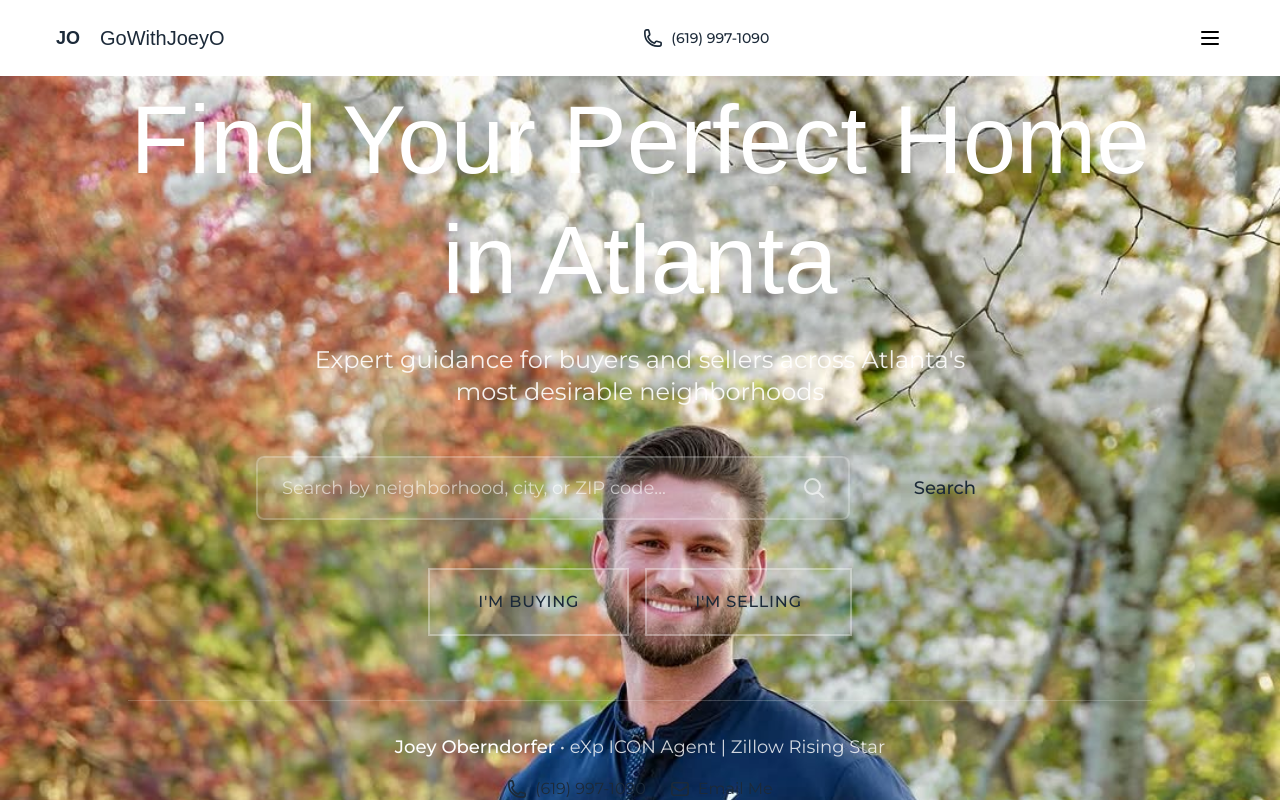
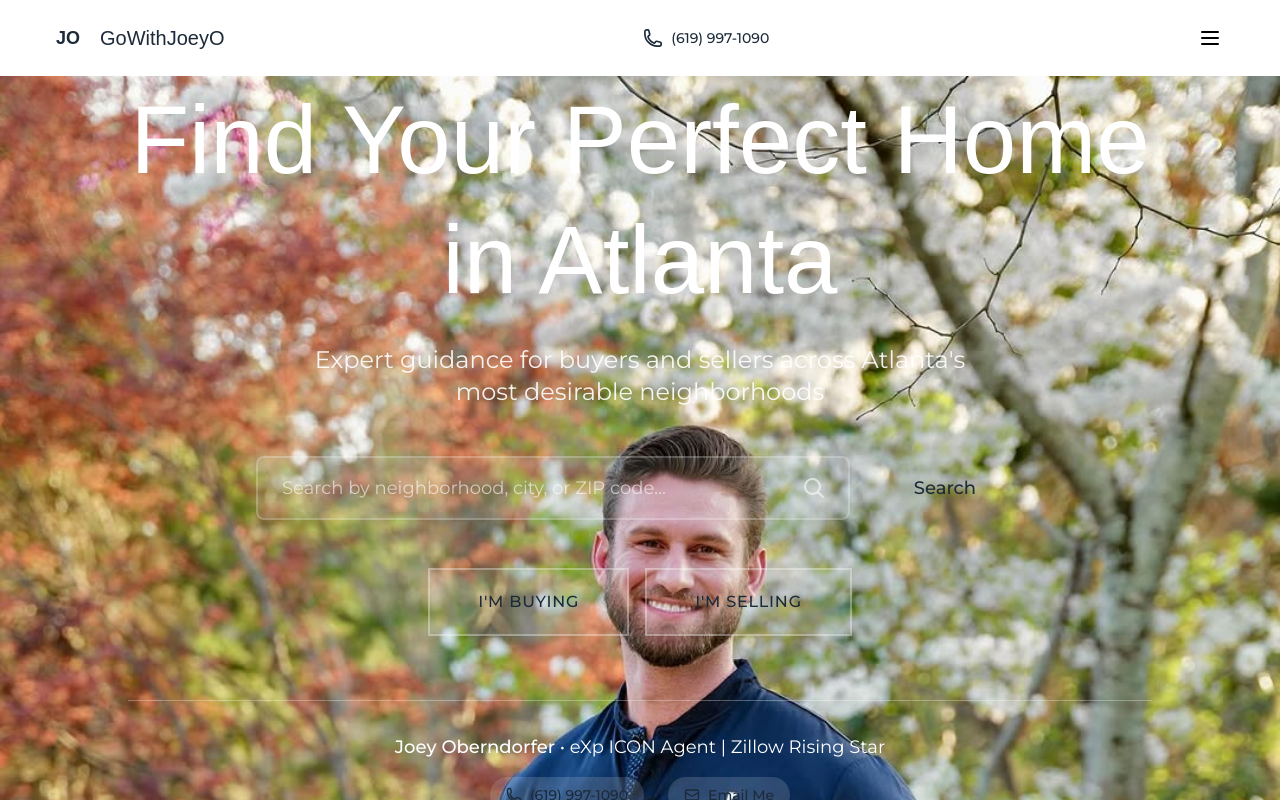
Before and after one commit to kfranklin93/JO, a Next.js app: page / in a window 1280 px wide. Shown: the top 800 px of the page. Built offline with nearby package versions, Linux system fonts and the light colour scheme; no server answers; a web font is replaced by a local one.

Commit message:
fix: make hero contact links always visible with frosted pill styling

```diff
--- a/src/components/sections/EnhancedHeroSection.tsx
+++ b/src/components/sections/EnhancedHeroSection.tsx
@@ -148,28 +148,28 @@ export function EnhancedHeroSection() {
             initial={{ opacity: 0 }}
             animate={{ opacity: 1 }}
             transition={{ duration: 0.8, delay: 1 }}
-            className="mt-16 border-t border-white/20 pt-8"
+            className="mt-16 border-t border-white/30 pt-8"
           >
-            <p className="font-sans text-lg text-white/80">
-              <span className="font-medium text-white">{siteConfig.fullName}</span>
+            <p className="font-sans text-lg text-white">
+              <span className="font-medium text-champagne">{siteConfig.fullName}</span>
               {' • '}
               {siteConfig.subtitle}
             </p>
             <div className="mt-4 flex flex-wrap items-center justify-center gap-6">
               <a
                 href={`tel:${siteConfig.contact.phone}`}
-                className="flex items-center gap-2 font-sans text-white/90 transition-colors hover:text-champagne"
+                className="flex items-center gap-2 rounded-full bg-white/15 px-4 py-2 font-sans text-sm font-medium text-white backdrop-blur-sm transition-all hover:bg-champagne hover:text-navy"
               >
-                <svg className="h-5 w-5" fill="none" viewBox="0 0 24 24" stroke="currentColor" strokeWidth={2}>
+                <svg className="h-4 w-4" fill="none" viewBox="0 0 24 24" stroke="currentColor" strokeWidth={2}>
                   <path strokeLinecap="round" strokeLinejoin="round" d="M2.25 6.75c0 8.284 6.716 15 15 15h2.25a2.25 2.25 0 002.25-2.25v-1.372c0-.516-.351-.966-.852-1.091l-4.423-1.106c-.44-.11-.902.055-1.173.417l-.97 1.293c-.282.376-.769.542-1.21.38a12.035 12.035 0 01-7.143-7.143c-.162-.441.004-.928.38-1.21l1.293-.97c.363-.271.527-.734.417-1.173L6.963 3.102a1.125 1.125 0 00-1.091-.852H4.5A2.25 2.25 0 002.25 4.5v2.25z" />
                 </svg>
                 {siteConfig.contact.phoneDisplay}
               </a>
               <a
                 href={`mailto:${siteConfig.contact.email}`}
-                className="flex items-center gap-2 font-sans text-white/90 transition-colors hover:text-champagne"
+                className="flex items-center gap-2 rounded-full bg-white/15 px-4 py-2 font-sans text-sm font-medium text-white backdrop-blur-sm transition-all hover:bg-champagne hover:text-navy"
               >
-                <svg className="h-5 w-5" fill="none" viewBox="0 0 24 24" stroke="currentColor" strokeWidth={2}>
+                <svg className="h-4 w-4" fill="none" viewBox="0 0 24 24" stroke="currentColor" strokeWidth={2}>
                   <path strokeLinecap="round" strokeLinejoin="round" d="M21.75 6.75v10.5a2.25 2.25 0 01-2.25 2.25h-15a2.25 2.25 0 01-2.25-2.25V6.75m19.5 0A2.25 2.25 0 0019.5 4.5h-15a2.25 2.25 0 00-2.25 2.25m19.5 0v.243a2.25 2.25 0 01-1.07 1.916l-7.5 4.615a2.25 2.25 0 01-2.36 0L3.32 8.91a2.25 2.25 0 01-1.07-1.916V6.75" />
                 </svg>
                 Email Me
```
